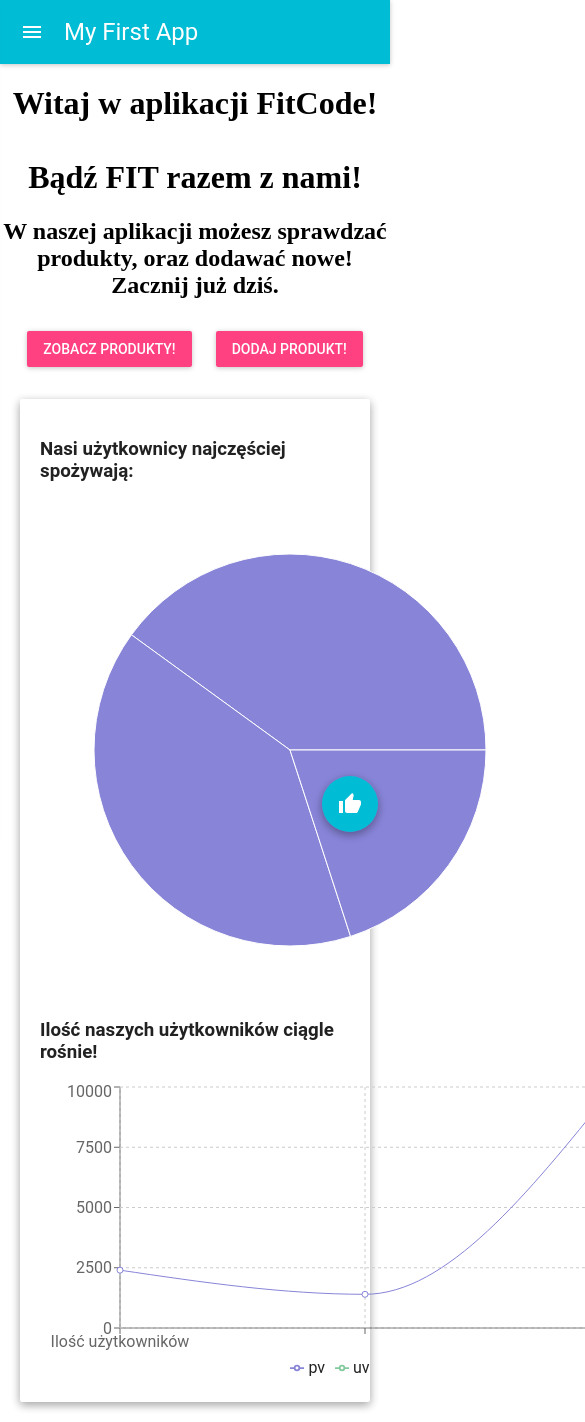
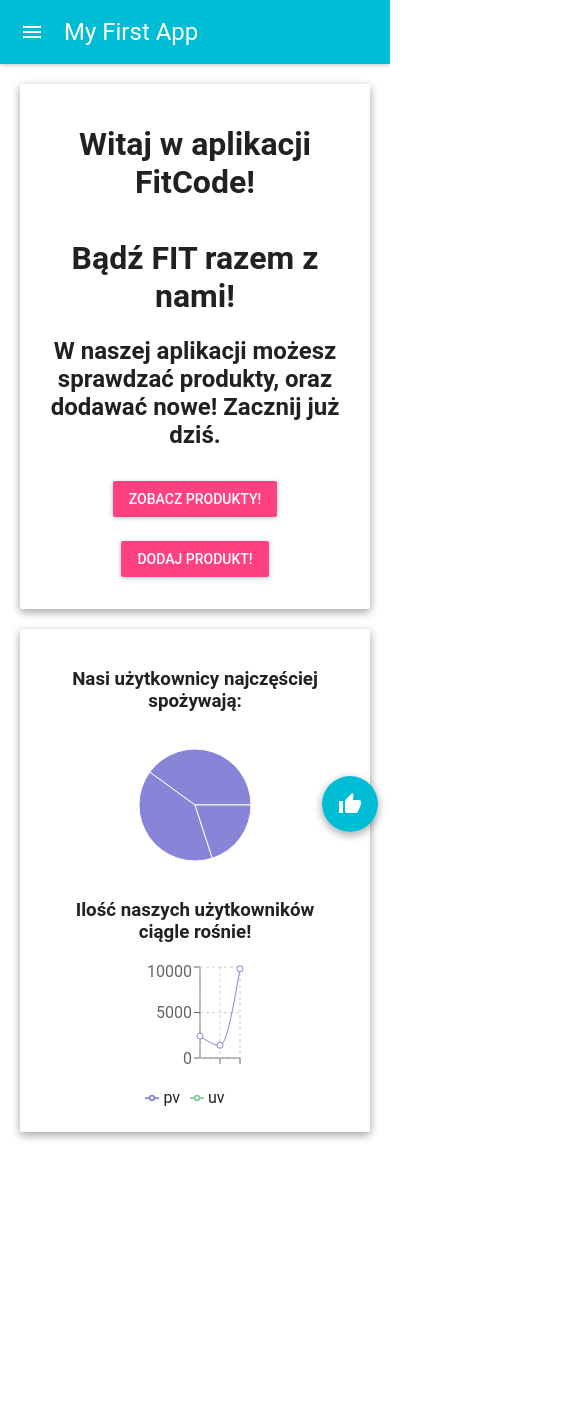
Before and after one commit to infoshareacademy/jfddl3-fitcode-app, a React (Create React App) app: page / in a window 390 px wide. Shown: the top 1422 px of the page, 585 px wide, since content can reach past the window. After the commit the page ends 1152 px from the top, so only its background shows below. Built offline with nearby package versions, Linux system fonts and the light colour scheme; the HTML template or start-up script is replaced by a standard one.

Commit message:
responsive

```diff
--- a/package.json
+++ b/package.json
@@ -7,6 +7,8 @@
     "material-ui": "^0.20.0",
     "react": "^16.2.0",
     "react-dom": "^16.2.0",
+    "react-flexbox-grid": "^2.0.0",
+    "react-grid-system": "^3.1.2",
     "react-icons": "^2.2.7",
     "react-router-dom": "^4.2.2",
     "react-scripts": "1.0.17",
--- a/public/index.html
+++ b/public/index.html
@@ -2,7 +2,7 @@
 <html lang="en">
   <head>
     <meta charset="utf-8">
-    <meta name="viewport" content="width=device-width, initial-scale=1, shrink-to-fit=no">
+    <meta name="viewport" content="width=device-width, initial-scale=1.0">
     <meta name="theme-color" content="#000000">
     <!--
       manifest.json provides metadata used when your web app is added to the
--- a/src/Dashboard.js
+++ b/src/Dashboard.js
@@ -3,6 +3,8 @@ import {LineChart, Line, XAxis, YAxis, CartesianGrid, Tooltip, Legend, PieChart,
 import RaisedButton from 'material-ui/RaisedButton';
 import {Link} from 'react-router-dom'
 import Paper from 'material-ui/Paper';
+import {Grid, Row, Col} from 'react-flexbox-grid'
+
 const data = [
     {
         value: 40,
@@ -18,9 +20,9 @@ const data = [
     }
 ];
 const lineChartData = [
-    {name: 'Ilość użytkowników',  pv: 2400, amt: 2100},
-    { pv: 1398, amt: 2100},
-    {  pv: 9800, amt: 2100}
+    {name: 'Ilość użytkowników', pv: 2400, amt: 2100},
+    {pv: 1398, amt: 2100},
+    {pv: 9800, amt: 2100}
 
 ];
 const style = {
@@ -28,11 +30,14 @@ const style = {
 };
 
 
+const Dashboard = () => (
 
-const Dashboard = () => (
     <div
         style={{textAlign: "center"}}
     >
+
+                <Paper style={{margin: 20, padding: 20}}
+                       zDepth={2}>
                     <h1>
                         Witaj w aplikacji FitCode!
                         <br/><br/>
@@ -40,38 +45,78 @@ const Dashboard = () => (
                     </h1>
                     <h2>W naszej aplikacji możesz sprawdzać produkty, oraz dodawać nowe! Zacznij już dziś.</h2>
                     <Link to="/food-list">
-        <RaisedButton label="Zobacz produkty!" secondary={true} style={style} />
+                        <RaisedButton label="Zobacz produkty!" secondary={true} style={style}/>
                     </Link>
                     <Link to="/food-add">
-        <RaisedButton label="Dodaj produkt!" secondary={true} style={style} />
+                        <RaisedButton label="Dodaj produkt!" secondary={true} style={style}/>
                     </Link>
+                </Paper>
+
+
+
         <Paper
             style={{margin: 20, padding: 20}}
             zDepth={2}
         >
+            <Grid fluid>
+            <Row>
+                <Col
+                    xs={12}
+                    sm={12}
+                    md={12}
+                    lg={6}
+                    xl={6}
+                >
 
-        <h3 style={{textAlign: "left"}}> Nasi użytkownicy najczęściej spożywają:</h3>
-        <PieChart width={500} height={500}>
+                    <h3> Nasi użytkownicy najczęściej spożywają:</h3>
+                    <PieChart
+                        style={{margin: '0 auto'}}
+                        width={window.innerWidth < 500 ? 150 : 400}
+                        height={window.innerWidth < 500 ? 150 : 400}
+                    >
                         <Pie
                             data={data}
                             dataKey="value"
                             nameKey="name"
                             fill="#8884d8"
                         />
-            <Tooltip />
+                        <Tooltip/>
+
                     </PieChart>
-        <h3 style={{textAlign: "left"}}>Ilość naszych  użytkowników ciągle rośnie!</h3>
-        <LineChart width={600} height={300} data={lineChartData}
+
+                </Col>
+
+                <Col
+                    xs={12}
+                    sm={12}
+                    md={12}
+                    lg={6}
+                    xl={6}
+                >
+                    <h3>Ilość naszych użytkowników ciągle rośnie!</h3>
+                    <LineChart
+                        style={{margin: '0 auto'}}
+                        width={window.innerWidth < 500 ? 150 : 400}
+                        height={window.innerWidth < 500 ? 150 : 400}
+                        data={lineChartData}
                                margin={{top: 5, right: 30, left: 20, bottom: 5}}>
+
                         <XAxis dataKey="name"/>
                         <YAxis/>
                         <CartesianGrid strokeDasharray="3 3"/>
                         <Tooltip/>
-            <Legend />
+                        <Legend/>
                         <Line type="monotone" dataKey="pv" stroke="#8884d8" activeDot={{r: 8}}/>
-            <Line type="monotone" dataKey="uv" stroke="#82ca9d" />
+                        <Line type="monotone" dataKey="uv" stroke="#82ca9d"/>
                     </LineChart>
+                </Col>
+
+
+            </Row>
+            </Grid>
+
         </Paper>
+
 
     </div>
 );
```
Also changed, not shown: 1 other file (tests, documents, lock files or other folders). Lines whose indentation alone changed are shown as unchanged.
